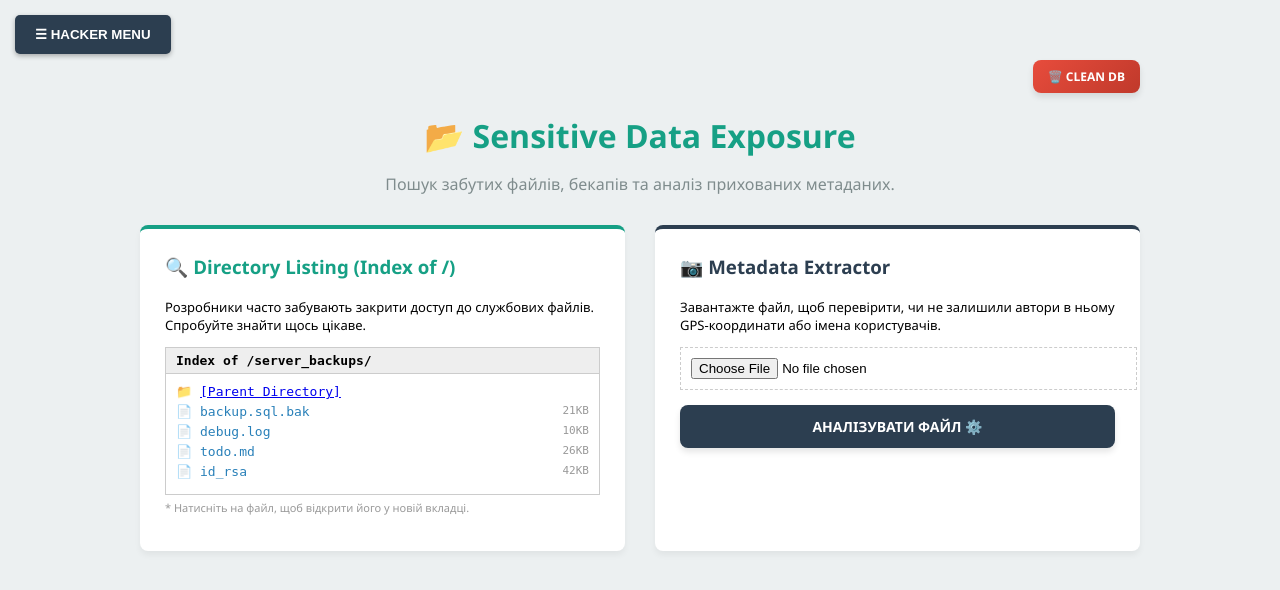
After one commit to lokiuji/flask-xss-lab, a Flask app: page /sensitive in a window 1280 px wide. The commit adds this page. Shown: the top 590 px of the page. Run offline with Flask 3, Linux system fonts and the light colour scheme; a user stored in the database is signed in.

Commit message:
Проміжні зміни

```diff
--- a/app.py
+++ b/app.py
@@ -3,7 +3,8 @@ import time
 import sqlite3
 from functools import wraps
 from flask import Flask, render_template, request, redirect, url_for, send_from_directory, flash, session, make_response, jsonify
-
+from PIL import Image, ExifTags
+import PyPDF2
 app = Flask(__name__)
 app.secret_key = 'super_secret_key'
 
@@ -119,6 +120,10 @@ def index():
     return render_template('xss.html', preset_files=PRESET_FILES.keys())
 
 # === НОВІ МАРШРУТИ (STEP 1) ===
+@app.route('/dom')
+@login_required
+def dom():
+    return render_template('dom.html')
 
 @app.route('/advanced')
 @login_required
@@ -146,6 +151,92 @@ def check_username():
 
     conn.close()
     return jsonify({'exists': exists})
+
+# === SENSITIVE DATA LAB (STEP 2) ===
+
+# Імітація забутих файлів на сервері
+EXPOSED_FILES_DB = {
+    'backup.sql.bak': "INSERT INTO users (user, pass) VALUES ('admin', 'super_secret_password_2025');\nINSERT INTO users (user, pass) VALUES ('ceo', 'money_money_money');",
+    'debug.log': "[INFO] Server started\n[DEBUG] Connecting to DB with user='root' pass='toor'\n[ERROR] Failed to load module 'secure_auth'",
+    'todo.md': "# TODO List\n1. Remove default passwords\n2. Delete this file before production\n3. API Key: AIzaSyD-1234567890_SECRET_KEY",
+    'id_rsa': "-----BEGIN RSA PRIVATE KEY-----\nMIIEowIBAAKCAQEAtKc...\n(SUPER PRIVATE KEY)\n-----END RSA PRIVATE KEY-----"
+}
+
+@app.route('/sensitive')
+@login_required
+def sensitive():
+    return render_template('sensitive.html', files=EXPOSED_FILES_DB.keys())
+
+@app.route('/view_exposed/<filename>')
+@login_required
+def view_exposed(filename):
+    if filename in EXPOSED_FILES_DB:
+        # Повертаємо вміст як звичайний текст, імітуючи прямий доступ до файлу
+        return EXPOSED_FILES_DB[filename], 200, {'Content-Type': 'text/plain'}
+    return "File not found", 404
+
+@app.route('/analyze_metadata', methods=['POST'])
+@login_required
+def analyze_metadata():
+    file = request.files.get('file')
+    if not file:
+        return jsonify({'status': 'error', 'message': 'Файл не обрано'})
+
+    filename = file.filename.lower()
+    metadata = {}
+
+    try:
+        # --- ОБРОБКА ЗОБРАЖЕНЬ (Real EXIF) ---
+        if filename.endswith(('.jpg', '.jpeg', '.png', '.tiff')):
+            try:
+                img = Image.open(file)
+                # Отримуємо EXIF дані
+                exif_data = img._getexif()
+
+                if exif_data:
+                    for tag_id, value in exif_data.items():
+                        # Перетворюємо ID тегу в читабельну назву (напр. GPSInfo, Model)
+                        tag_name = ExifTags.TAGS.get(tag_id, tag_id)
+                        # Фільтруємо занадто довгі бінарні дані (напр. мініатюри)
+                        if tag_name != "MakerNote" and tag_name != "UserComment":
+                            metadata[str(tag_name)] = str(value)[:100] # Обрізаємо довгі рядки
+                else:
+                    metadata["Info"] = "Зображення не містить EXIF метаданих"
+
+                # Додаємо базову інфо, навіть якщо немає EXIF
+                metadata["Format"] = img.format
+                metadata["Size"] = f"{img.size[0]}x{img.size[1]}"
+                metadata["Mode"] = img.mode
+
+            except Exception as e:
+                metadata["Error"] = f"Image processing failed: {str(e)}"
+
+        # --- ОБРОБКА PDF (Real Props) ---
+        elif filename.endswith('.pdf'):
+            try:
+                reader = PyPDF2.PdfReader(file)
+                doc_info = reader.metadata
+
+                if doc_info:
+                    for key, value in doc_info.items():
+                        # Видаляємо слеш перед ключем (напр. /Author -> Author)
+                        clean_key = key.replace('/', '')
+                        metadata[clean_key] = str(value)
+                else:
+                    metadata["Info"] = "PDF не містить метаданих"
+
+                metadata["Pages"] = len(reader.pages)
+
+            except Exception as e:
+                metadata["Error"] = f"PDF processing failed: {str(e)}"
+
+        else:
+            metadata["Warning"] = "Цей формат поки не підтримується для глибокого аналізу"
+
+    except Exception as e:
+        return jsonify({'status': 'error', 'message': str(e)})
+
+    return jsonify({'status': 'success', 'data': metadata})
 
 # === OLD ROUTES ===
 
--- a/requirements.txt
+++ b/requirements.txt
@@ -7,3 +7,5 @@ Jinja2==3.1.6
 MarkupSafe==3.0.3
 psycopg2-binary==2.9.11
 Werkzeug==3.1.4
+Pillow
+PyPDF2
--- a/templates/base.html
+++ b/templates/base.html
@@ -124,6 +124,8 @@
                     <option value="/sqli">💉 SQL INJECTION</option>
                     <option value="/stealth">🛡️ EVASION LAB</option>
 		    <option value="/advanced">🧪 ADVANCED LAB</option>
+		    <option value="/sensitive">📂 SENSITIVE DATA</option>
+		    <option value="/dom">⚡ DOM XSS LAB</option>
                 </select>
                 <button class="btn btn-purple btn-full" onclick="openTool()">GO TO PAGE</button>
             </div>
@@ -195,15 +197,22 @@
                      "JJEncode": "$=~[];$={___:++$,$$$$:(![]+\"\")[$]};",
                      "Base64 Exec": "eval(atob('YWxlcnQoMSk='))"
                  }
+            '/dom': {
+                "title": "⚡ DOM XSS PAYLOADS",
+                "data": {
+                    "1. Image Alert": "#<img src=x onerror=alert(1)>",
+                    "2. Body OnLoad": "#<body onload=alert(1)>",
+                    "3. Defacement": "#<h1 style='color:red'>HACKED</h1>",
+                    "4. Mouse Trap": "#<button onmouseover=alert(1)>HOVER ME</button>",
+                    "5. Phishing Form": "#<form><input type='password' placeholder='Password'></form>"
+                }
             },
-	    '/advanced': {
-                "title": "🧪 ADVANCED PAYLOADS",
+            '/advanced': {
+                "title": "🧪 BLIND SQL PAYLOADS",
                 "data": {
-                    "DOM XSS (Image)": "#<img src=x onerror=alert(1)>",
-                    "DOM XSS (Body)": "#<body onload=alert(1)>",
                     "Blind SQL (True)": "admin' AND 1=1 --",
                     "Blind SQL (False)": "admin' AND 1=2 --",
-                    "Blind Time-Based (Sleep)": "admin' AND randomblob(100000000) --"
+                    "Blind Time-Based": "admin' AND randomblob(100000000) --"
                 }
             }
         };
--- /dev/null
+++ b/templates/sensitive.html
@@ -0,0 +1,80 @@
+{% extends 'base.html' %}
+
+{% block content %}
+<div style="max-width: 1000px; margin: 0 auto;">
+
+    <div style="text-align: center; margin-bottom: 30px;">
+        <h1 style="color: #16a085; margin-bottom: 10px;">📂 Sensitive Data Exposure</h1>
+        <p style="color: #7f8c8d;">Пошук забутих файлів, бекапів та аналіз прихованих метаданих.</p>
+    </div>
+
+    <div style="display: grid; grid-template-columns: 1fr 1fr; gap: 30px;">
+
+        <div class="box" style="border-top: 4px solid #16a085;">
+            <h3 style="color: #16a085; margin-top:0;">🔍 Directory Listing (Index of /)</h3>
+            <p style="font-size:13px;">Розробники часто забувають закрити доступ до службових файлів. Спробуйте знайти щось цікаве.</p>
+
+            <div style="background: #fff; border: 1px solid #ccc; padding: 0; font-family: monospace;">
+                <div style="background: #eee; padding: 5px 10px; border-bottom: 1px solid #ccc; font-weight: bold;">
+                    Index of /server_backups/
+                </div>
+                <ul style="list-style: none; padding: 10px; margin: 0;">
+                    <li style="margin-bottom: 5px;">📁 <a href="#">[Parent Directory]</a></li>
+                    {% for file in files %}
+                        <li style="margin-bottom: 5px;">
+                            📄 <a href="/view_exposed/{{ file }}" target="_blank" style="color: #2980b9; text-decoration: none;">{{ file }}</a>
+                            <span style="color: #999; font-size: 11px; float: right;">{{ range(1, 50) | random }}KB</span>
+                        </li>
+                    {% endfor %}
+                </ul>
+            </div>
+            <p style="font-size: 11px; color: #999; margin-top: 5px;">* Натисніть на файл, щоб відкрити його у новій вкладці.</p>
+        </div>
+
+        <div class="box" style="border-top: 4px solid #2c3e50;">
+            <h3 style="color: #2c3e50; margin-top:0;">📷 Metadata Extractor</h3>
+            <p style="font-size:13px;">Завантажте файл, щоб перевірити, чи не залишили автори в ньому GPS-координати або імена користувачів.</p>
+
+            <form id="metadata-form">
+                <input type="file" name="file" required style="width: 100%; padding: 10px; border: 1px dashed #ccc; margin-bottom: 10px;">
+                <button type="submit" class="btn btn-blue btn-full" style="background: #2c3e50;">АНАЛІЗУВАТИ ФАЙЛ ⚙️</button>
+            </form>
+
+            <div id="metadata-result" style="margin-top: 15px; display: none;">
+                <h4 style="margin-bottom: 5px; color: #333;">Результат аналізу:</h4>
+                <pre id="metadata-content" style="background: #222; color: #0f0; padding: 15px; border-radius: 5px; font-size: 12px; overflow-x: auto;"></pre>
+            </div>
+        </div>
+
+    </div>
+</div>
+
+<script>
+    document.getElementById('metadata-form').onsubmit = async (e) => {
+        e.preventDefault();
+        const formData = new FormData(e.target);
+        const resDiv = document.getElementById('metadata-result');
+        const contentPre = document.getElementById('metadata-content');
+
+        contentPre.innerText = "Scanning file headers...";
+        resDiv.style.display = 'block';
+
+        try {
+            const response = await fetch('/analyze_metadata', { method: 'POST', body: formData });
+            const data = await response.json();
+
+            if (data.status === 'success') {
+                let formatted = "";
+                for (const [key, value] of Object.entries(data.data)) {
+                    formatted += `${key}: ${value}\n`;
+                }
+                contentPre.innerText = formatted;
+            } else {
+                contentPre.innerText = "Error: " + data.message;
+            }
+        } catch (err) {
+            contentPre.innerText = "System Error";
+        }
+    };
+</script>
+{% endblock %}
```
Also changed, not shown: templates/dashboard.html (+13 -0 lines), templates/dom.html (added, +63 -0 lines), xss_lab.db.
